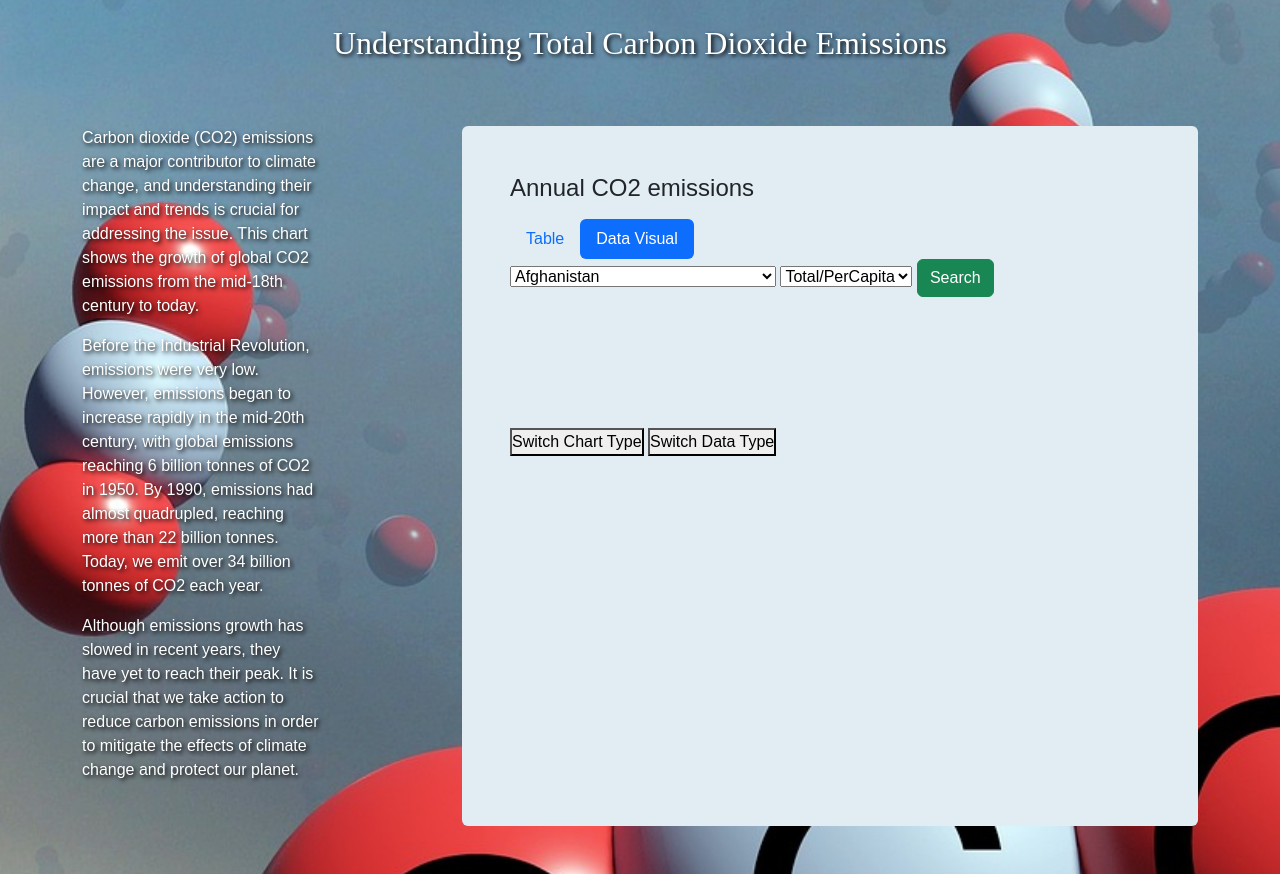
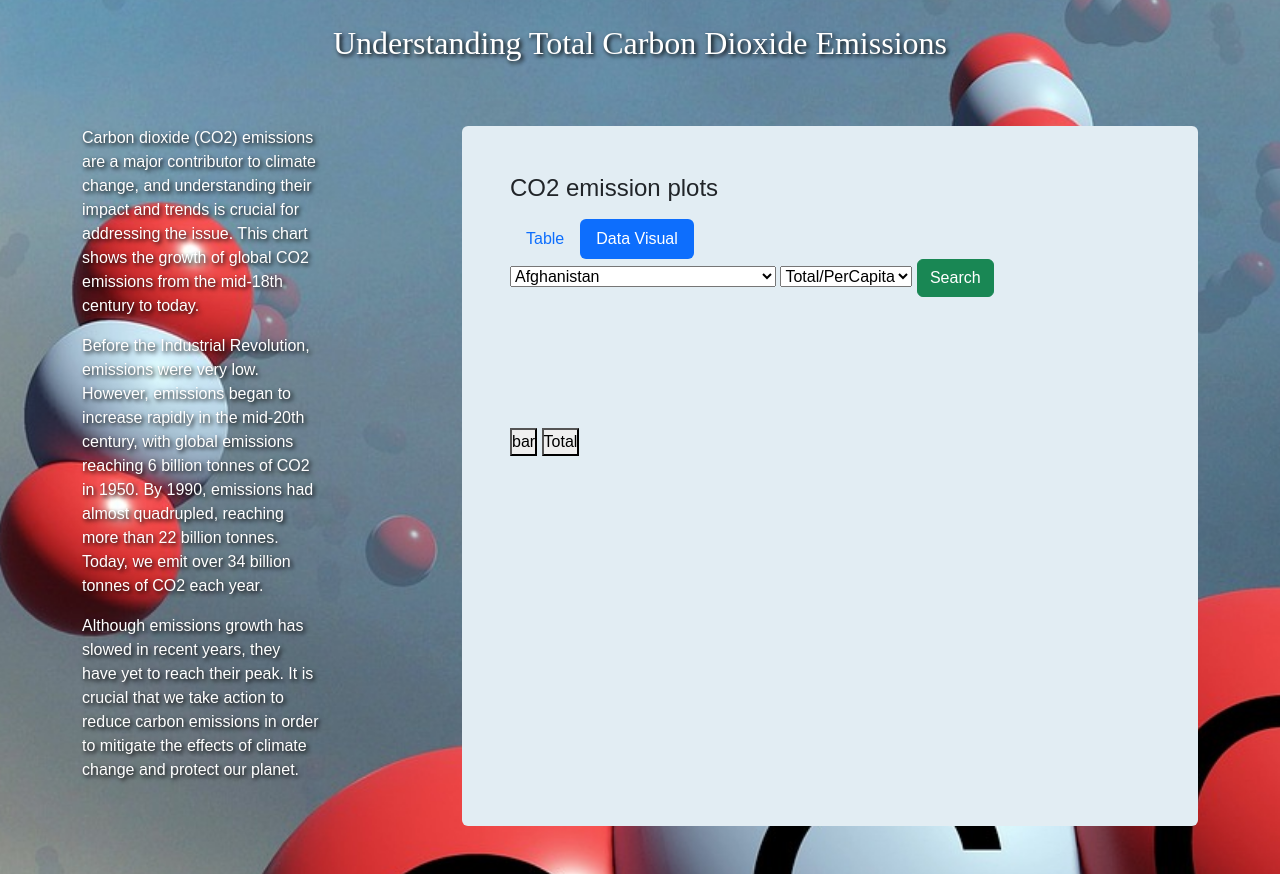
Before and after one commit to Cloudy030/cs511_delta, a Django app: page /search_matierial in a window 1280 px wide. Shown: the part 72-946 px from the top of the page. Run offline with Django 4.2, Linux system fonts and the light colour scheme; data comes from the database, SQL or seed files in the repository; a map, chart or similar area stays blank; some libraries are stand-ins or nearby versions.

Commit message:
Fix for toggle buttons in charts

```diff
--- a/emission/templates/emission/totalemission_graph.html
+++ b/emission/templates/emission/totalemission_graph.html
@@ -42,7 +42,7 @@
 <aside class="col-md-8 blog-sidebar py-5">
 <div class="p-5 rounded position-relative" style="height: 700px;font-size: 16px; background-color:#e2edf3">
 
-  <h4 class="font-italic">Annual CO2 emissions</h4>
+  <h4 class="font-italic">CO2 emission plots</h4>
   <nav class="my-nav">
     <ul class="nav nav-pills flex-row mt-3 my-nav-list">
       <li class="nav-item mr-auto">
@@ -74,8 +74,8 @@
 </form>
 
 <script>
-  var chart_type='line';
-  var data_type='percapita'
+  var chart_type='bar';
+  var data_type='Total'
   var sources_list = JSON.parse('{{ sources_list }}'); //Parse Json object to javascript list
   var sources_list_pc = JSON.parse('{{ sources_list_pc }}');
   var country = JSON.parse('{{ country }}');
@@ -90,26 +90,38 @@
   }
   console.log('Chart type:', chart_type);
   chart.config.type = chart_type;
-  chart.update();
+  document.getElementById("chart-type-btn").textContent = chart_type;
+  chart.update();//Update chart type on UI
   }
 </script>
 
-<button onclick="changeType()">Switch Chart Type</button>
+<button id="chart-type-btn" onclick="changeType()"></button>
+<script>
+  document.getElementById("chart-type-btn").textContent = chart_type;
+</script>
 
 <script>
   function changeData() {//Function to toggle between PerCapita and Total data
-  if(data_type=='total'){
+  if(data_type=='PerCapita'){
       chart.data.datasets[0].data = sources_list;
-      data_type='percapita'
+      data_type='Total';
+      console.log(data_type);
   } else {
       chart.data.datasets[0].data = sources_list_pc;
-      data_type='total'
+      data_type='PerCapita';
+      console.log(data_type);
   }
   chart.update();
+  document.getElementById("data-type-btn").textContent = data_type;//Update data type on UI
   }
 </script>
 
-<button onclick="changeData()">Switch Data Type</button>
+<button id="data-type-btn" onclick="changeData()"></button>
+
+<script>
+  document.getElementById("data-type-btn").textContent = data_type;
+</script>
+
 
 <canvas id="myChart"></canvas>
 </div>
```
